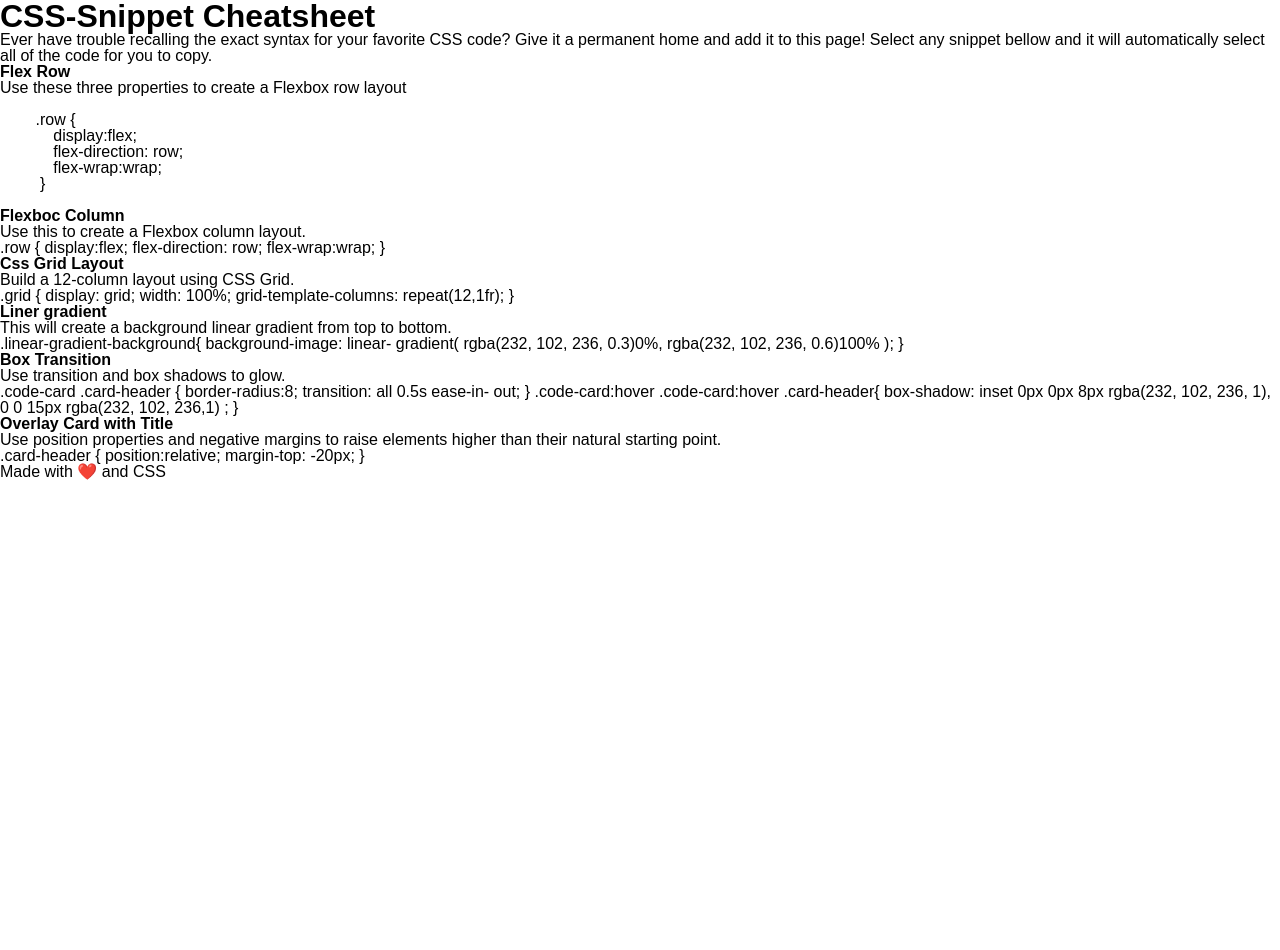
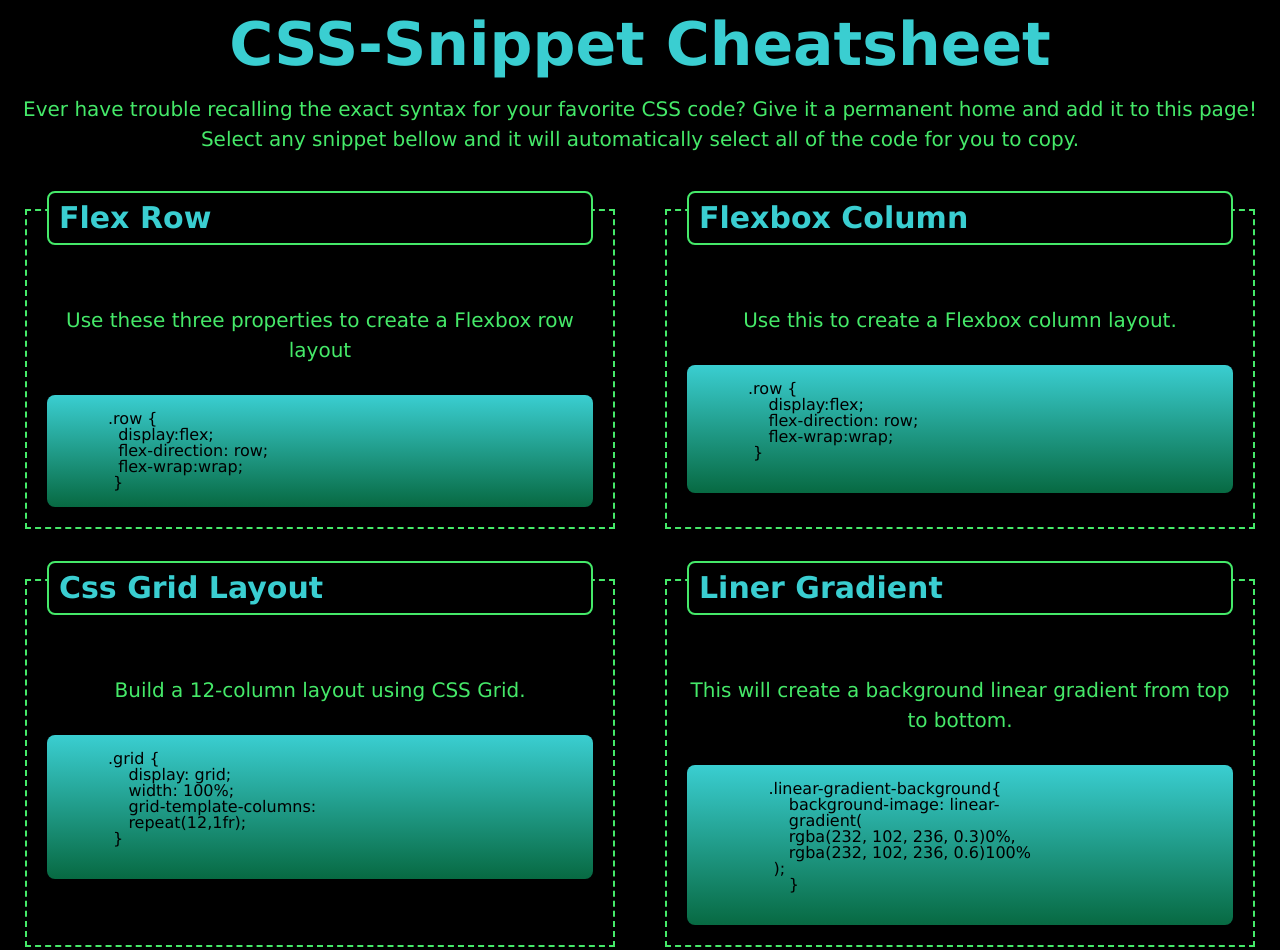
Before and after one commit to tanglero4/Snippet-Cheatsheet, a plain HTML site: page index.html in a window 1280 px wide. Shown: the top 950 px of the page. Before the commit the page ends 800 px from the top, so only its background shows below. Drawn offline with Linux system fonts and the light colour scheme.

Commit message:
Added CSS styling

```diff
--- a/index.html
+++ b/index.html
@@ -13,12 +13,13 @@
 <h1>CSS-Snippet Cheatsheet</h1>
 <p>Ever have trouble recalling the exact syntax for your favorite CSS code? Give it a permanent home and add it to this page! Select any snippet bellow and it will automatically select all of the code for you to copy.</p>
     </header>
-    <main >
-<section>
-<h2>Flex Row</h2>
+
+    <main class="flex">
+
+<section class="card">
+<h2  class="card-title">Flex Row</h2>
 <p>Use these three properties to create a Flexbox row layout</p>
-<pre>
-    <code>
+<pre><code>
             .row {
               display:flex;
               flex-direction: row;
@@ -28,21 +29,23 @@
 </pre>
 </section>
 
-<section>
-    <h2>Flexboc Column</h2>
+<section class="card">
+    <h2  class="card-title">Flexbox Column</h2>
     <p>Use this to create a Flexbox column layout.</p>
-        <code>
+    <pre><code>
             .row {
                 display:flex;
                 flex-direction: row;
                 flex-wrap:wrap;
              }
         </code>
+    </pre>
 </section>
 
-    <section>
-        <h2>Css Grid Layout</h2>
+    <section class="card">
+        <h2  class="card-title">Css Grid Layout</h2>
         <p>Build a 12-column layout using CSS Grid.</p>
+        <pre>
             <code>
             .grid {
                 display: grid;
@@ -51,11 +54,13 @@
                 repeat(12,1fr);
              }
                         </code>
+        </pre>
         </section>
 
-        <section>
-            <h2>Liner gradient</h2>
+        <section class="card">
+            <h2  class="card-title">Liner Gradient</h2>
             <p>This will create a background linear gradient from top to bottom.</p>
+            <pre>
                 <code>
                 .linear-gradient-background{
                     background-image: linear-
@@ -65,33 +70,40 @@
                  );
                     }
                 </code>
+            </pre>
             </section>
 
-            <section>
-                <h2>Box Transition</h2>
+            <section class="card">
+                <h2 class="card-title">Box Transition</h2>
                 <p>Use transition and box shadows to glow.</p>
+                <pre>
                     <code>
                 .code-card .card-header {
                     border-radius:8;
                     transition: all 0.5s ease-in-
                     out; }
+
                 .code-card:hover
                  .code-card:hover .card-header{
                     box-shadow: inset 0px 0px 8px
                     rgba(232, 102, 236, 1), 0 0 15px
-    rgba(232, 102, 236,1) ; }
+                    rgba(232, 102, 236,1) ;
+                     }
                                            </code>
+                 </pre>
                 </section>
 
-                <section>
-                    <h2>Overlay Card with Title</h2>
+                <section class="card">
+                    <h2 class="card-title">Overlay Card with Title</h2>
                     <p>Use position properties and negative margins to raise elements higher than their natural starting point.</p>
+                     <pre>
                         <code>
                  .card-header {
                     position:relative;
                     margin-top: -20px;
                      }
      </code>
+                     </pre>
                     </section>
 
     </main>
--- a/styles.css
+++ b/styles.css
@@ -0,0 +1,57 @@
+:root{
+--main:rgb(58, 206, 209);
+    --dark:rgb(0, 0, 0);
+    --focus:rgb(69, 233, 105)
+}
+body{
+    background-color: var(--dark);
+    font-family: Verdana, Geneva, Tahoma, sans-serif;
+}
+h1{
+    color: var(--main);
+    font-size: 60px;
+    padding-top: 14px;
+}
+p{
+    color: var(--focus);
+    font-size: 20px;
+    padding-top: 20px;
+    padding-bottom: 30px;
+    line-height: 1.5;
+}
+h1,p {
+    text-align: center;
+}
+.flex{
+    display: flex;
+    flex-wrap: wrap;
+}
+.card{
+    flex: 30%;
+    border: 2px dashed var(--focus);
+    margin: 25px;
+    padding: 20px;
+}
+
+.card-title{
+    font-size: 30px;
+    color: var(--main);
+    background-color: var(--dark);
+    border: 2px solid var(--focus);
+    border-radius:8px;
+    padding: 10px;
+    position: relative;
+    top: -40px;
+}
+pre{
+border-radius: 8px;
+background: linear-gradient(rgba(58, 206, 209)0%,
+rgba(12, 176, 110, 0.6)100% )
+
+}
+footer{
+    text-align: center;
+    color: var(--focus);
+    font-size: 24px;
+    padding-bottom: 14px;
+}
```
Lines whose indentation alone changed are shown as unchanged.
